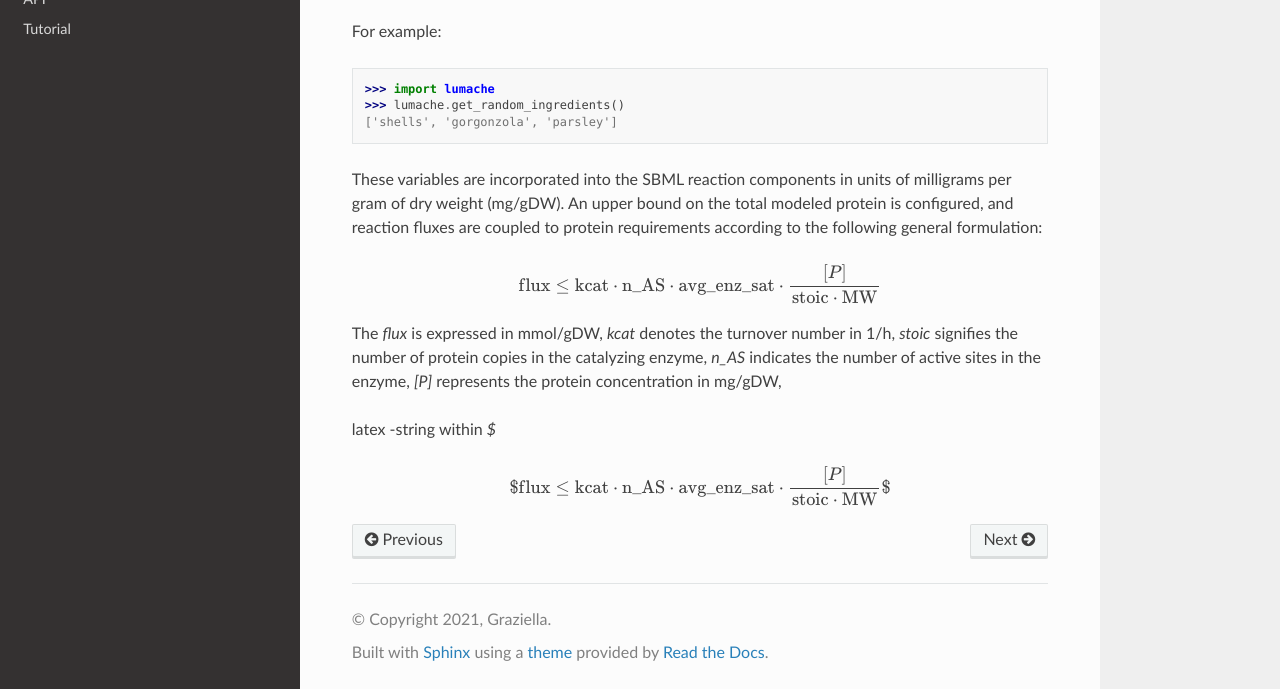
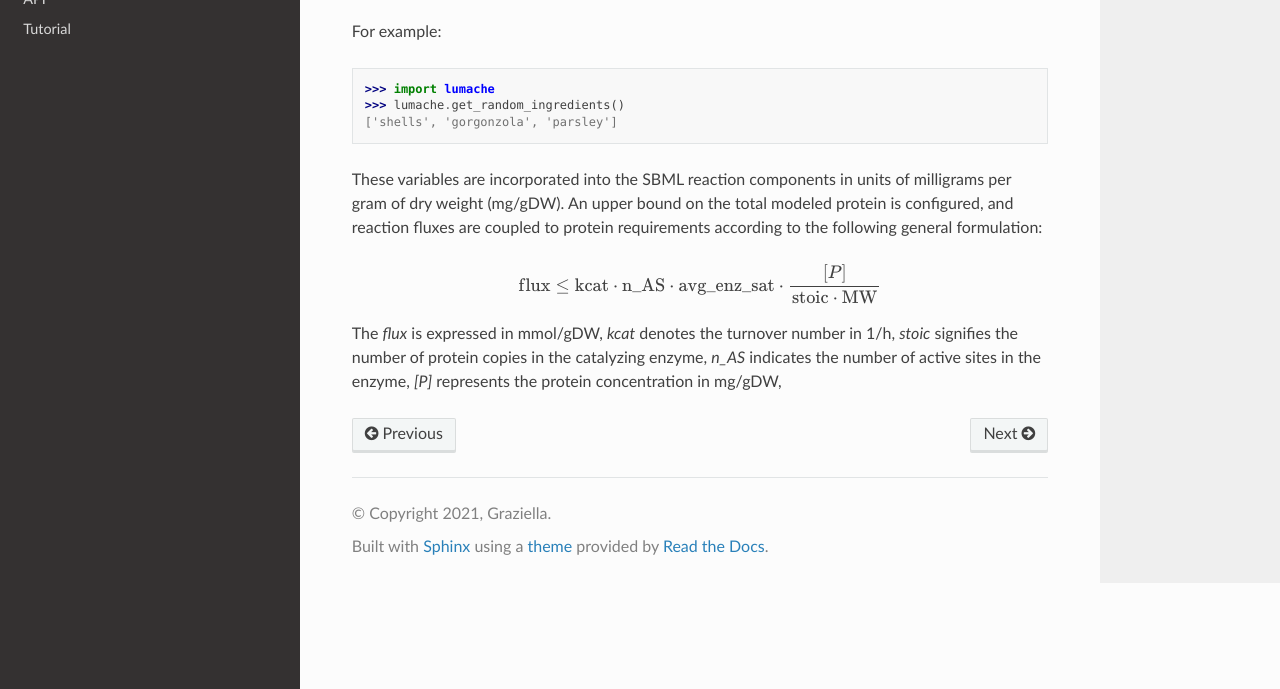
Before and after one commit to SchubertP/rtd-tutorial, a Sphinx documentation site: the page built from docs/source/usage.rst, in a window 1280 px wide and 900 px high, scrolled down 551 px, cut to the strip 211-900 px from the top of the window. Built offline with Sphinx 7.4.7 and the Read the Docs theme 3.1.0, drawn with Linux system fonts in a browser that asks for light colours.

```diff
--- a/docs/source/usage.rst
+++ b/docs/source/usage.rst
@@ -40,9 +40,3 @@ These variables are incorporated into the SBML reaction components in units of m
    \text{flux} \leq \text{kcat} \cdot \text{n_AS} \cdot \text{avg_enz_sat} \cdot \frac{[P]}{\text{stoic} \cdot \text{MW}}
 
 The *flux* is expressed in mmol/gDW, *kcat* denotes the turnover number in 1/h, *stoic* signifies the number of protein copies in the catalyzing enzyme, *n_AS* indicates the number of active sites in the enzyme, *\[P]* represents the protein concentration in mg/gDW,
-
-latex -string within `$`
-
-.. math::
-
-   $\text{flux} \leq \text{kcat} \cdot \text{n_AS} \cdot \text{avg_enz_sat} \cdot \frac{[P]}{\text{stoic} \cdot \text{MW}}$
```
